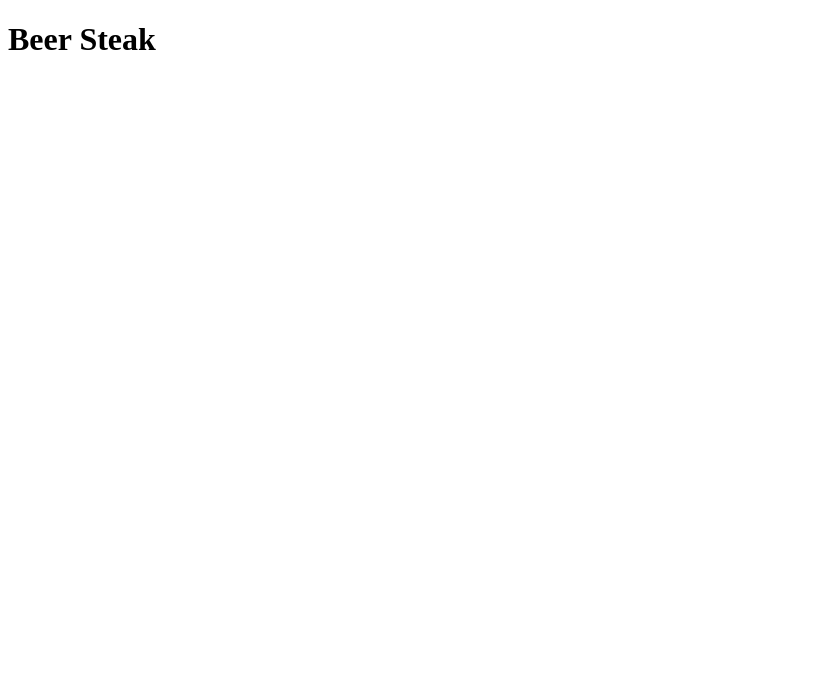
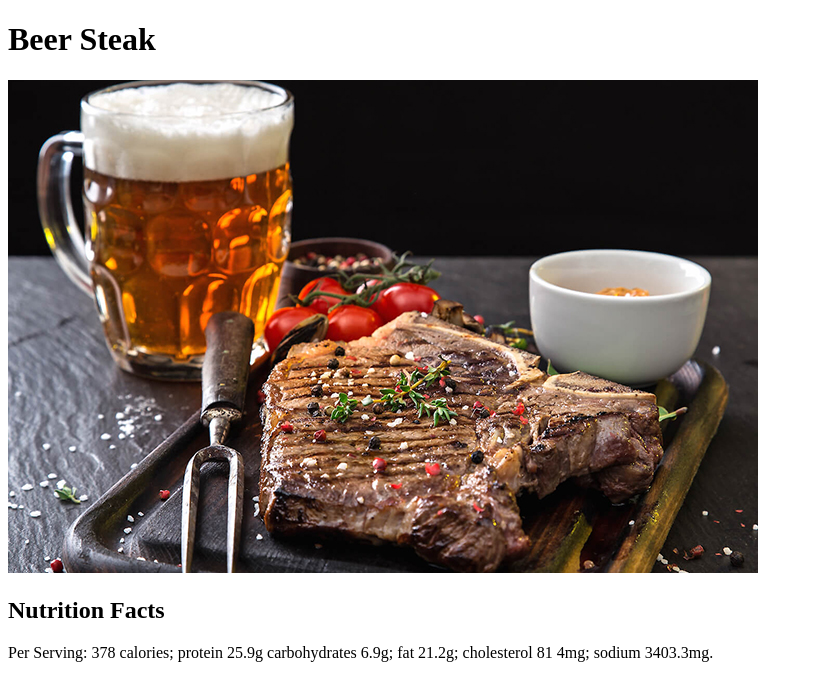
Before and after one commit to Gonzalez-L/odin-recipes, a plain HTML site: page recipes/beerSteak.html in a window 1280 px wide. Shown: the whole page, without its empty margins (0-813 px from the left). Drawn offline with Linux system fonts and the light colour scheme.

Commit message:
Update beerSteak.html and index.html
Fix spelling error in index.html link
Update image/beer.jpg

```diff
--- a/recipes/beerSteak.html
+++ b/recipes/beerSteak.html
@@ -7,5 +7,12 @@
 
     <body>
         <h1>Beer Steak</h1>
+
+        <img src="../images/steak.jpg" alt="Beer Stake">
+
+        <h2>Nutrition Facts</h2>
+        <p>
+            Per Serving: 378 calories; protein 25.9g carbohydrates 6.9g; fat 21.2g; cholesterol 81 4mg; sodium 3403.3mg.
+        </p>
     </body>
 </html>
```
Also changed, not shown: index.html (+1 -1 lines), images/steak.jpg (added), 2 other files.
